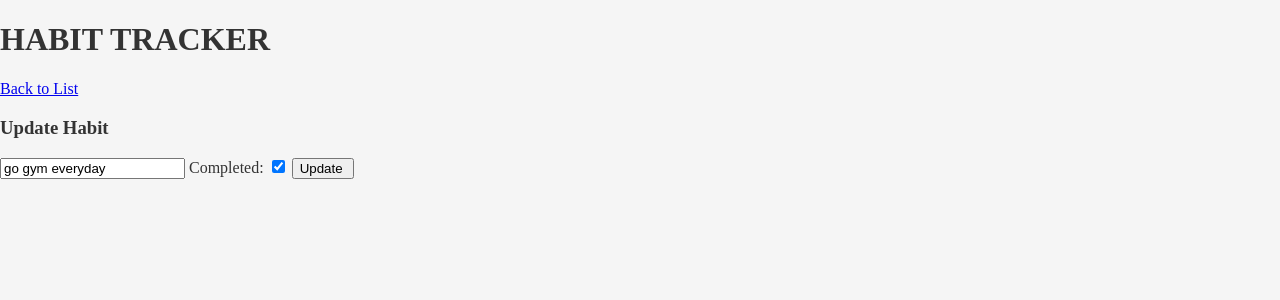
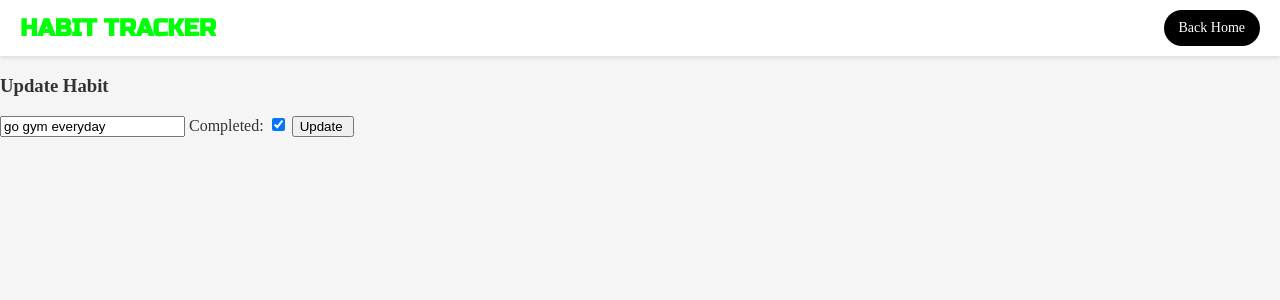
Before and after one commit to WhatTheyOnn/Django_Habit, a Django app: page /habit_update/1/ in a window 1280 px wide. Shown: the top 300 px of the page. Run offline with Django 4.2, Linux system fonts and the light colour scheme; data comes from the database, SQL or seed files in the repository; some web fonts are replaced.

Commit message:
Styled the header to match the list.html page making the login button turn into the back to home button when clicking update. added the fonts to the title

```diff
--- a/habit_tracker/templates/Habit_tracker/Habit_update.html
+++ b/habit_tracker/templates/Habit_tracker/Habit_update.html
@@ -12,6 +12,28 @@
             margin: 0;
             padding: 0;
             color: #333;}
+         header {
+            display: flex;
+            justify-content: space-between;
+            align-items: center;
+            padding: 10px 20px;
+            background-color: white;
+            box-shadow: 0 2px 4px rgba(0, 0, 0, 0.1);
+        }
+        header h1 {
+            font-size: 24px;
+            font-weight: bold;
+            color: #00ff08;
+            font-family: 'Russo One', sans-serif;
+            margin: 0;
+        }
+        header a {
+            text-decoration: none;
+            font-size: 14px;
+            color: white;
+            background-color: black;
+            padding: 10px 15px;
+            border-radius: 20px;}
 
 </style>
 </head>
@@ -20,7 +42,7 @@
 <body>
 <header>
         <h1>HABIT TRACKER</h1>
-    <a href="/">Back to List</a>
+    <a href="/">Back Home</a>
 </header>
 
 <div class="update-container">
```
